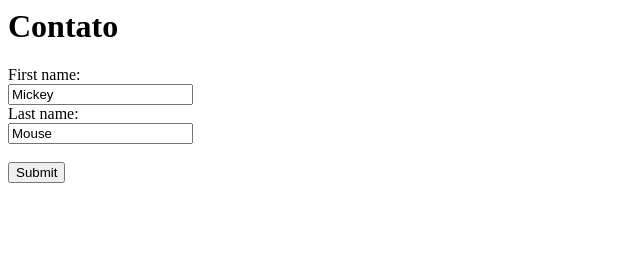
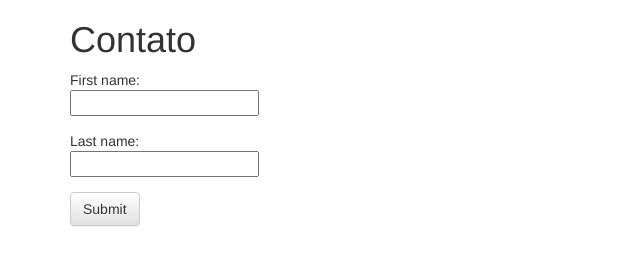
Before and after one commit to maurojosedmjr/jsemail, a website: page index.html in a window 1280 px wide. Shown: the whole page, without its empty margins (0-640 px from the left). Drawn offline with nearby package versions, Linux system fonts and the light colour scheme.

Commit message:
adicionando bootstrap

```diff
--- a/app.js
+++ b/app.js
@@ -26,7 +26,7 @@ module.exports = {
       default:
         res.writeHead(404);
         res.write('Caminho nao encontrado');
-        red.end();
+        res.end();
     }
   }
 }
--- a/index.html
+++ b/index.html
@@ -1,17 +1,24 @@
 <html>
   <head>
+    <link rel="stylesheet" href="https://maxcdn.bootstrapcdn.com/bootstrap/3.3.7/css/bootstrap.min.css" integrity="sha384-BVYiiSIFeK1dGmJRAkycuHAHRg32OmUcww7on3RYdg4Va+PmSTsz/K68vbdEjh4u" crossorigin="anonymous">
+    <link rel="stylesheet" href="https://maxcdn.bootstrapcdn.com/bootstrap/3.3.7/css/bootstrap-theme.min.css" integrity="sha384-rHyoN1iRsVXV4nD0JutlnGaslCJuC7uwjduW9SVrLvRYooPp2bWYgmgJQIXwl/Sp" crossorigin="anonymous">
+    <script src="https://maxcdn.bootstrapcdn.com/bootstrap/3.3.7/js/bootstrap.min.js" integrity="sha384-Tc5IQib027qvyjSMfHjOMaLkfuWVxZxUPnCJA7l2mCWNIpG9mGCD8wGNIcPD7Txa" crossorigin="anonymous"></script>
   </head>
 
-  <body>
-    <h1>Contato</h1>
-    <form method="post" action="post">
-      First name:<br>
-      <input type="text" name="firstname" value="Mickey">
-      <br>
-      Last name:<br>
-      <input type="text" name="lastname" value="Mouse">
-      <br><br>
-      <input type="submit" value="Submit">
-    </form>
+  <body
+    <div class="container">
+      <h1>Contato</h1>
+      <form method="post" action="post">
+        <div class="form-group">
+          First name:<br>
+          <input type="text" name="firstname" value="">
+        </div>
+        <div class="form-group">
+          Last name:<br>
+          <input type="text" name="lastname" value="">
+        </div>
+        <input type="submit" value="Submit" class="btn btn-default">
+      </form>
+    </div>
   </body>
 </html>
--- a/server.js
+++ b/server.js
@@ -1,4 +1,4 @@
 var http = require('http');
 var app = require('./app')
 
-http.createServer(app.handleRequest).listen(8000);
+var server = http.createServer(app.handleRequest).listen(8000);
```
